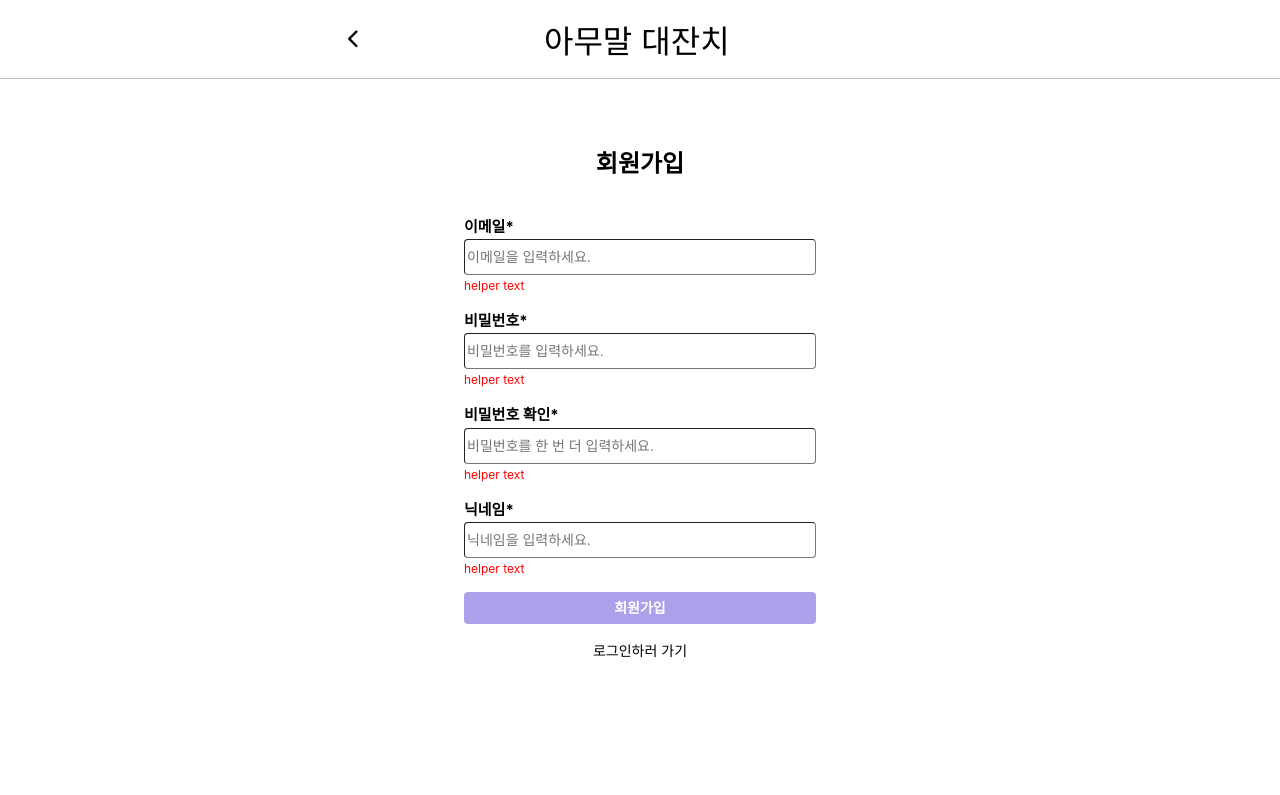
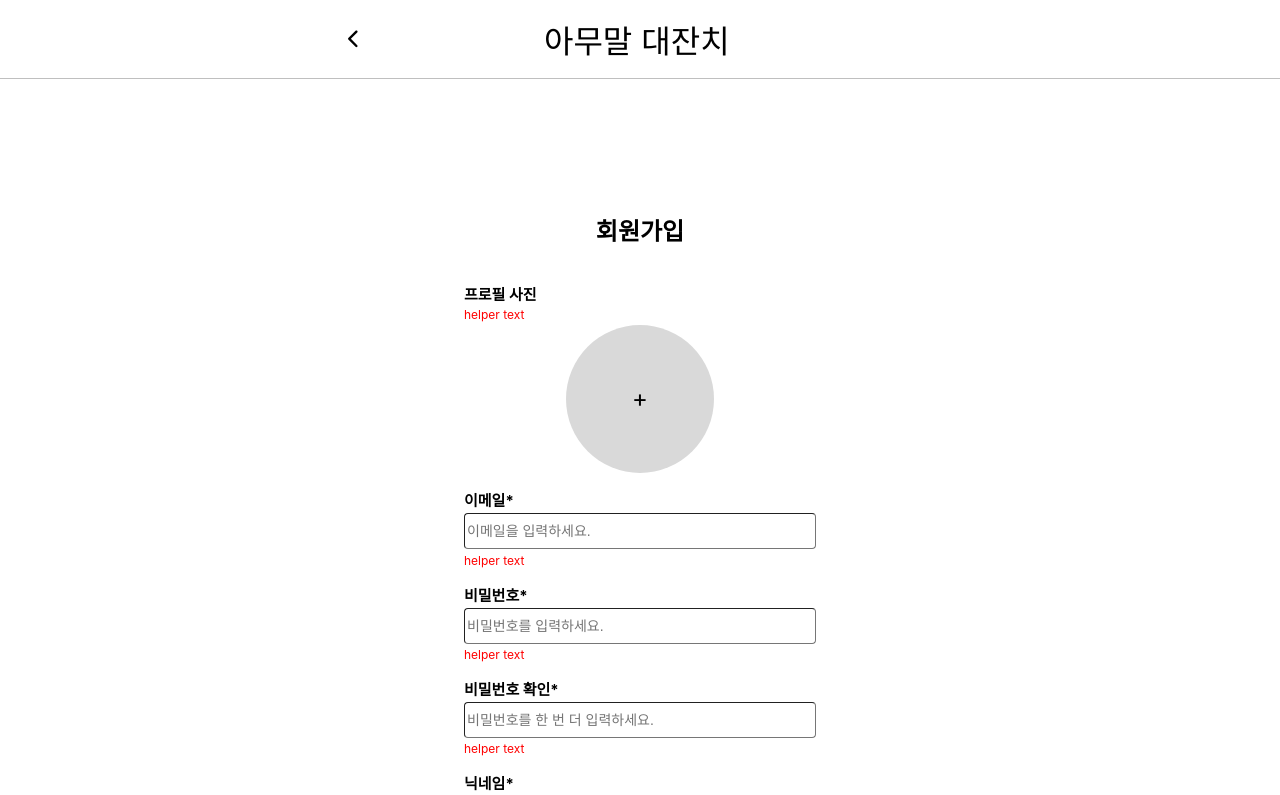
Before and after one commit to 100-hours-a-week/2-daisy-kim-week6-frontend, a React (Create React App) app in the folder frontend/: page /signup in a window 1280 px wide. Shown: the top 795 px of the page. Built offline with nearby package versions, Linux system fonts and the light colour scheme; no server answers.

Commit message:
[feat] 잡탕
- 회원가입 화면 프로필 사진 등록 디자인
- 보드리스트 틀 짜기
- 보드 리스트 api 받아오기

```diff
--- a/frontend/package.json
+++ b/frontend/package.json
@@ -7,6 +7,7 @@
     "@testing-library/jest-dom": "^6.6.3",
     "@testing-library/react": "^16.2.0",
     "@testing-library/user-event": "^13.5.0",
+    "axios": "^1.8.3",
     "react": "^19.0.0",
     "react-dom": "^19.0.0",
     "react-icons": "^5.5.0",
--- /dev/null
+++ b/frontend/src/axios.jsx
@@ -0,0 +1,10 @@
+import axios from 'axios';
+
+const api = axios.create({
+  baseURL: process.env.REACT_APP_API_URL,
+  headers: {
+    'Content-Type': 'application/json',
+    Accept: 'application/json',
+  },
+});
+export default api;
--- /dev/null
+++ b/frontend/src/components/inputBox/profileImg.jsx
@@ -0,0 +1,12 @@
+import React from 'react';
+import * as S from './userInputStyle';
+
+export default function ProfileInput({ title }) {
+  return (
+    <S.Container>
+      <S.Title>{title}</S.Title>
+      <S.Helper>helper text</S.Helper>
+      <S.ImgInput>+</S.ImgInput>
+    </S.Container>
+  );
+}
--- a/frontend/src/components/inputBox/userInputStyle.jsx
+++ b/frontend/src/components/inputBox/userInputStyle.jsx
@@ -20,3 +20,15 @@ export const Helper = styled.div`
   font-size: 0.75rem;
   color: red;
 `;
+
+//profileImg.jsx
+export const ImgInput = styled.div`
+  height: 9.25rem;
+  width: 9.25rem;
+  border-radius: 4.625rem;
+  font-size: 1.5rem;
+  background-color: #d9d9d9;
+  align-self: center;
+  text-align: center;
+  line-height: 9.25rem;
+`;
--- /dev/null
+++ b/frontend/src/pages/board/boardList.jsx
@@ -0,0 +1,26 @@
+import React from 'react';
+import * as S from './style/boardListStyle';
+import Header from '../../components/header/header';
+import api from '../../axios';
+
+export default function BoardList() {
+  const fetchData = async () => {
+    try {
+      const response = await api.get('/board');
+      console.log(response.data);
+    } catch (e) {
+      console.log(e);
+    }
+  };
+  fetchData();
+  return (
+    <S.Wrapper>
+      <Header back={false} myPage={true} />
+      <S.Title>
+        안녕하세요,
+        <br />
+        아무 말 대잔치 <b>게시판</b>입니다.
+      </S.Title>
+    </S.Wrapper>
+  );
+}
--- /dev/null
+++ b/frontend/src/pages/board/style/boardListStyle.jsx
@@ -0,0 +1,4 @@
+import styled from 'styled-components';
+
+export const Wrapper = styled.div``;
+export const Title = styled.div``;
--- a/frontend/src/pages/user/Signup.jsx
+++ b/frontend/src/pages/user/Signup.jsx
@@ -3,6 +3,7 @@ import Header from '../../components/header/header';
 import * as S from './style/LoginStyle';
 import Input from '../../components/inputBox/userInput';
 import { useNavigate } from 'react-router-dom';
+import ProfileInput from '../../components/inputBox/profileImg';
 
 export default function Signup() {
   const nav = useNavigate();
@@ -11,6 +12,7 @@ export default function Signup() {
       <Header back={true} myPage={false} />
       <S.Title>회원가입</S.Title>
       <S.InputWrapper>
+        <ProfileInput title={'프로필 사진'} />
         <Input title={'이메일*'} placeholder={'이메일을 입력하세요.'} />
         <Input title={'비밀번호*'} placeholder={'비밀번호를 입력하세요.'} />
         <Input
--- a/frontend/src/pages/user/style/LoginStyle.jsx
+++ b/frontend/src/pages/user/style/LoginStyle.jsx
@@ -7,8 +7,7 @@ export const Wrapper = styled.div`
   display: flex;
   flex-direction: column;
   align-items: center;
-  height: 100vh;
-  justify-content: center;
+  margin: 12rem 0 4rem 0;
 `;
 export const InputWrapper = styled.div`
   width: 37.5rem;
```
Also changed, not shown: frontend/src/router.jsx (+6 -1 lines), 2 other files (tests, documents, lock files or other folders).
